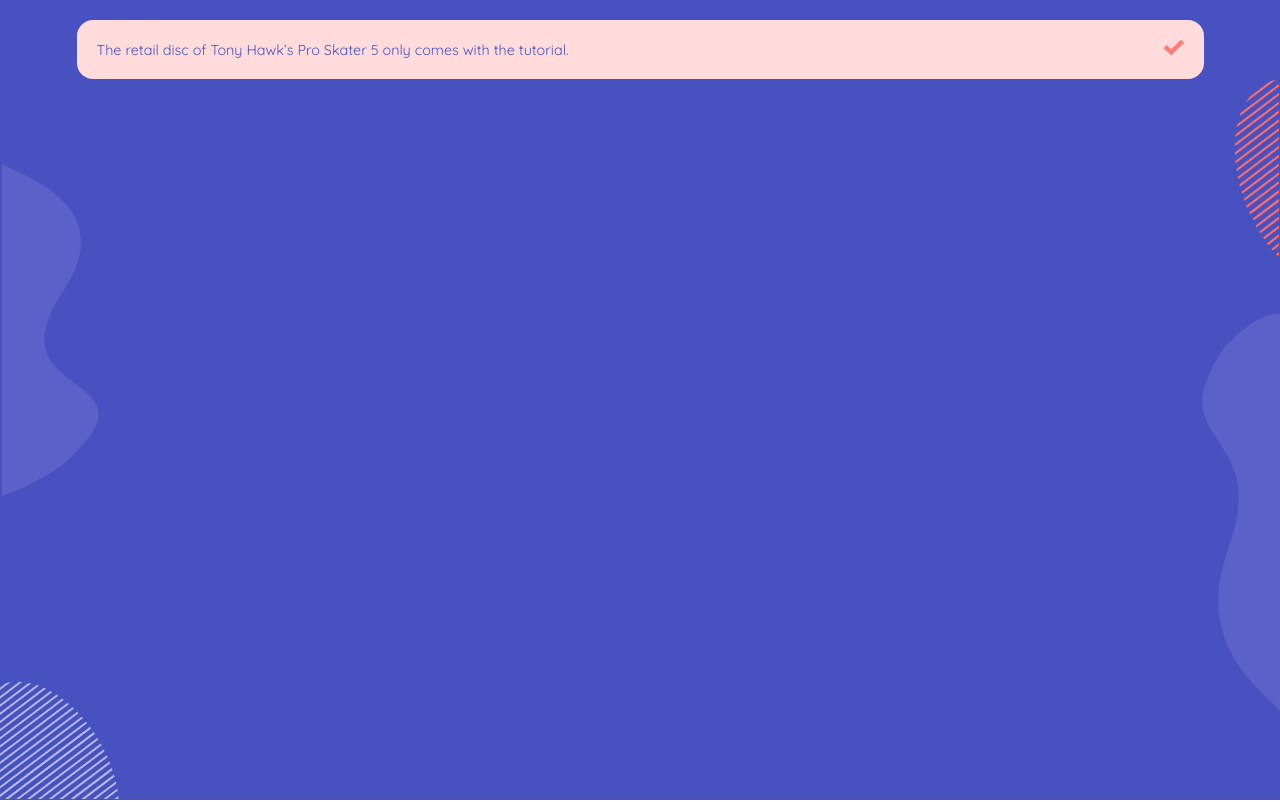
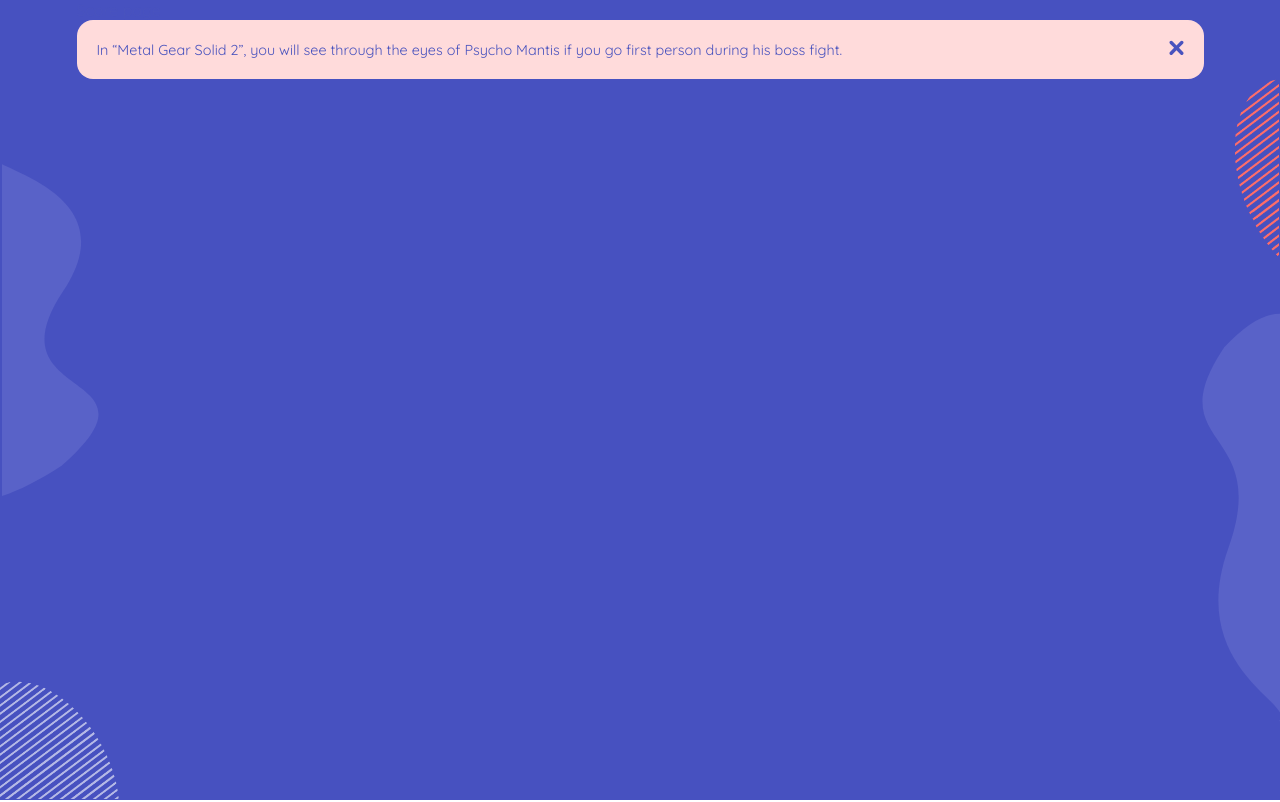
Before and after one commit to njihiamark/quiz-app-next, a Next.js app: page /score in a window 1280 px wide. Built offline with nearby package versions, Linux system fonts and the light colour scheme.

Commit message:
typed Scorecard component

```diff
--- a/src/components/ScoreCard.tsx
+++ b/src/components/ScoreCard.tsx
@@ -3,14 +3,15 @@
 import Image from 'next/image';
 
 type Props = {
-
+    desc: string,
+    status: string,
 }
 
 console.log(styles);
-const ScoreCard =() => (
-    <div className={styles["score-card"]+" "+styles["score-card--fail"]}>
-        The retail disc of Tony Hawk’s Pro Skater 5 only comes with the tutorial.
-        <span className={styles["score-card__mark"]}><Image src="/images/tick.svg" width={20} height={15} /></span>
+const ScoreCard =({desc = "", status = ""}: Props) => (
+    <div className={styles["score-card"]+` ${status === "pass" ? styles["score-card--pass"] : styles["score-card--fail"]}`}>
+        {desc}
+        <span className={styles["score-card__mark"]}>{status === "pass" ? <Image src="/images/tick.svg" width={20} height={15} /> : <Image src="/images/cross.svg" width={15} height={15} />}</span>
     </div>
 );
 
--- a/src/pages/score.tsx
+++ b/src/pages/score.tsx
@@ -6,7 +6,7 @@
     return(
         <Layout theme="dark">
             <div>Score page</div>
-            <ScoreCard />
+            <ScoreCard desc="In “Metal Gear Solid 2”, you will see through the eyes of Psycho Mantis if you go first person during his boss fight." status="fail"/>
         </Layout>
     );
 
```
